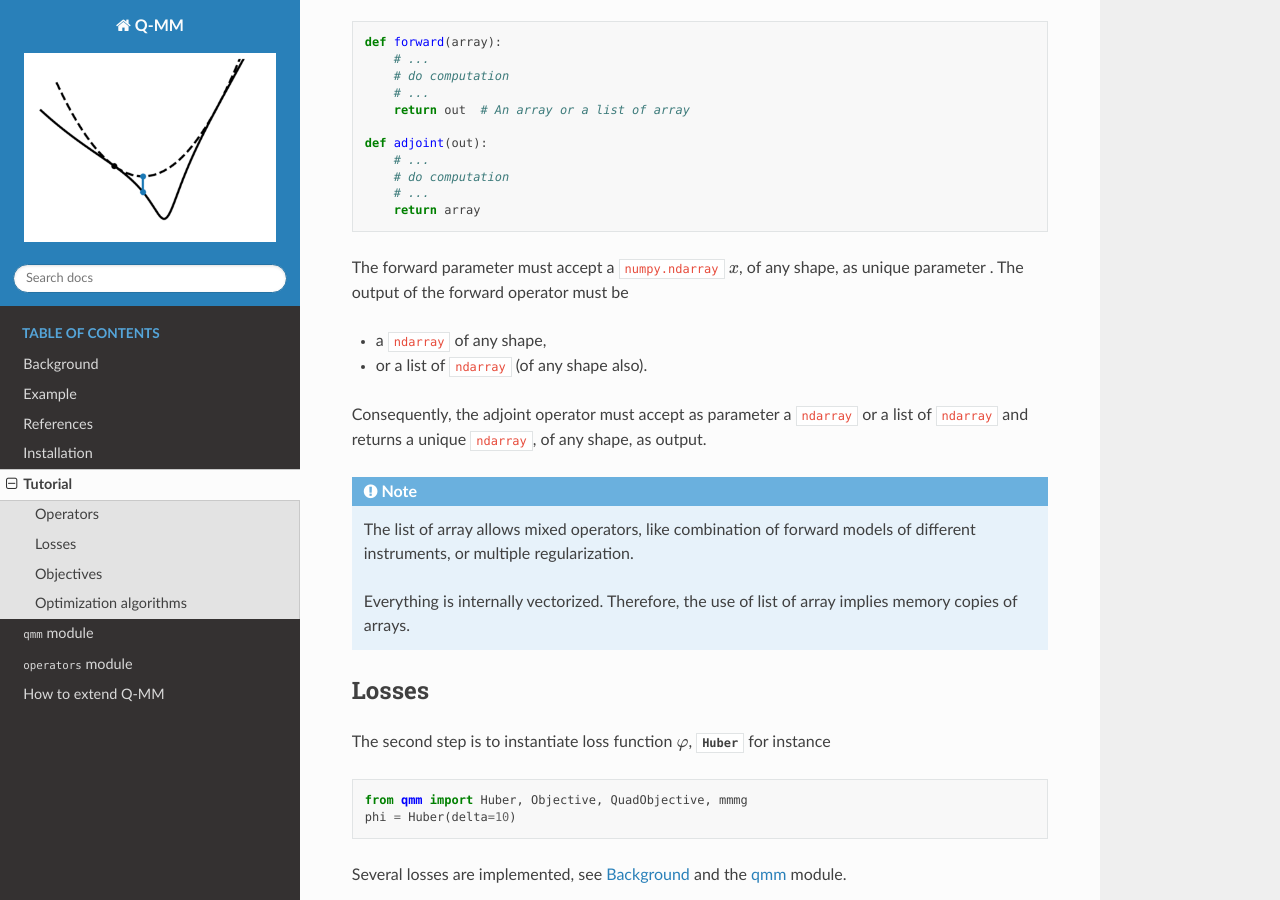
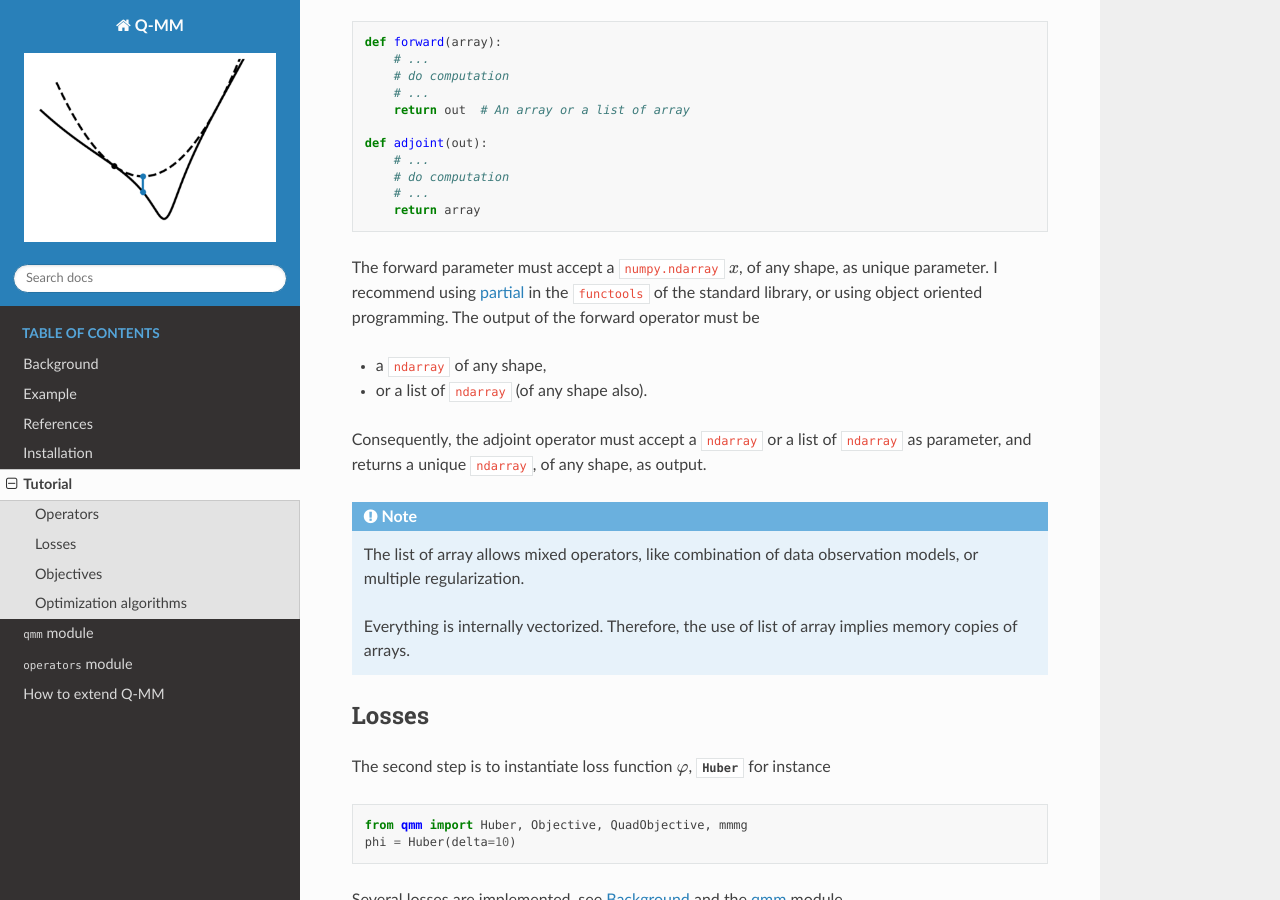
Before and after one commit to forieux/qmm, a Sphinx documentation site: the page built from docs/tutorial.rst, in a window 1280 px wide and 900 px high, scrolled down 625 px. Built offline with Sphinx 7.4.7 and the Read the Docs theme 2.0.0, drawn with Linux system fonts in a browser that asks for light colours.

Commit message:
Update README.rst, docs, and mention `partial`

```diff
--- a/docs/tutorial.rst
+++ b/docs/tutorial.rst
@@ -43,22 +43,25 @@ functions or methods of objects.
        return array
 
 The forward parameter must accept a ``numpy.ndarray`` :math:`x`, of any shape,
-as unique parameter . The output of the forward operator must be
+as unique parameter. I recommend using `partial
+<https://docs.python.org/fr/3.9/library/functools.html#functools.partial>`_ in
+the ``functools`` of the standard library, or using object oriented programming.
+The output of the forward operator must be
 
 * a ``ndarray`` of any shape,
 * or a list of ``ndarray`` (of any shape also).
 
-Consequently, the adjoint operator must accept as parameter a ``ndarray`` or a
-list of ``ndarray`` and returns a unique ``ndarray``, of any shape, as output.
+Consequently, the adjoint operator must accept a ``ndarray`` or a list of
+``ndarray`` as parameter, and returns a unique ``ndarray``, of any shape, as
+output.
 
 .. note::
 
-   The list of array allows mixed operators, like combination of forward models
-   of different instruments, or multiple regularization.
+   The list of array allows mixed operators, like combination of data
+   observation models, or multiple regularization.
 
    Everything is internally vectorized. Therefore, the use of list of array
    implies memory copies of arrays.
-
 
 Losses
 ------
--- a/pyproject.toml
+++ b/pyproject.toml
@@ -1,7 +1,7 @@
 [tool.poetry]
 name = "qmm"
 version = "0.5.0"
-description = "The Quadratic Majorize-Minimize toolbox"
+description = "Quadratic Majorize-Minimize Python toolbox"
 authors = ["François Orieux <francois.orieux@universite-paris-saclay.fr>", "Ralph Abirizk  <ralph.abirizk@universite-paris-saclay.fr>"]
 maintainers = ["François Orieux <francois.orieux@universite-paris-saclay.fr>"]
 readme = "README.rst"
@@ -9,7 +9,7 @@ license = "GPL-3.0-or-later"
 homepage = "https://qmm.readthedocs.io/en/stable/"
 documentation = "https://qmm.readthedocs.io/en/stable/"
 repository = "https://github.com/forieux/qmm/"
-keywords = ["optimization", "MM", "surogate", "criterion"]
+keywords = ["optimization", "MM", "surogate", "criterion", "objective", "learning"]
 classifiers = [
     "Development Status :: 4 - Beta",
     "Topic :: Scientific/Engineering",
```
Also changed, not shown: README.rst (+14 -10 lines).
